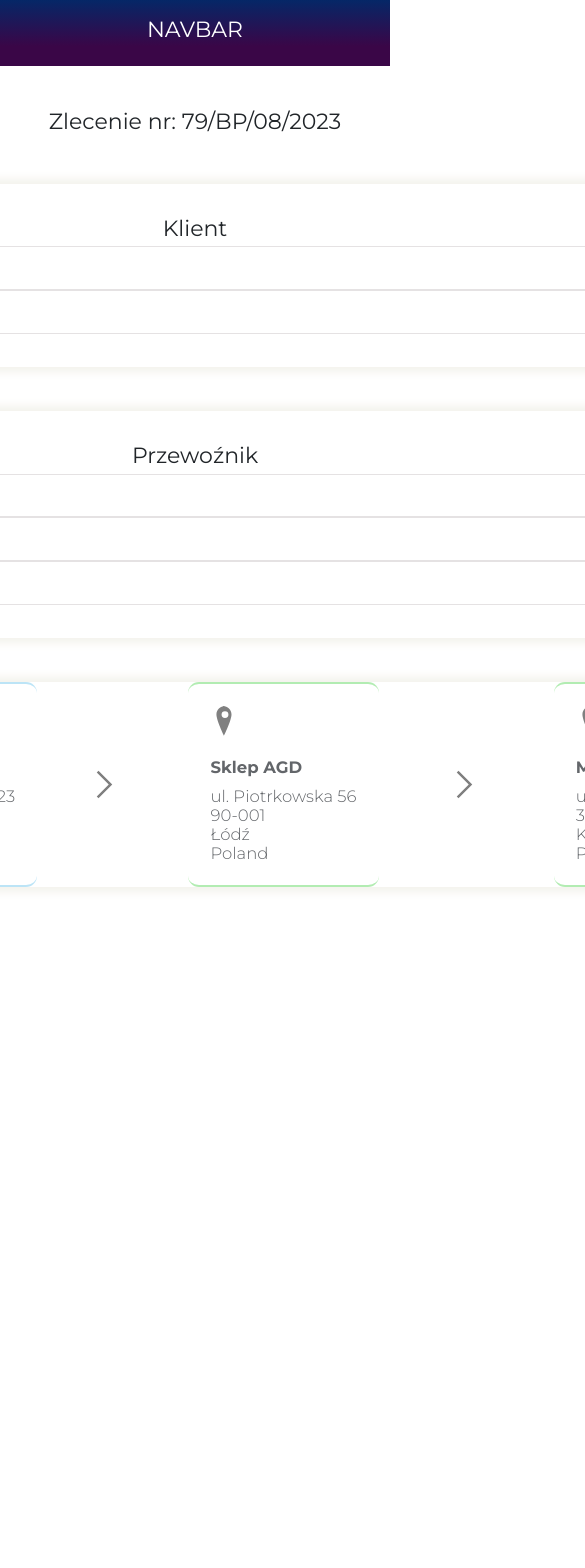
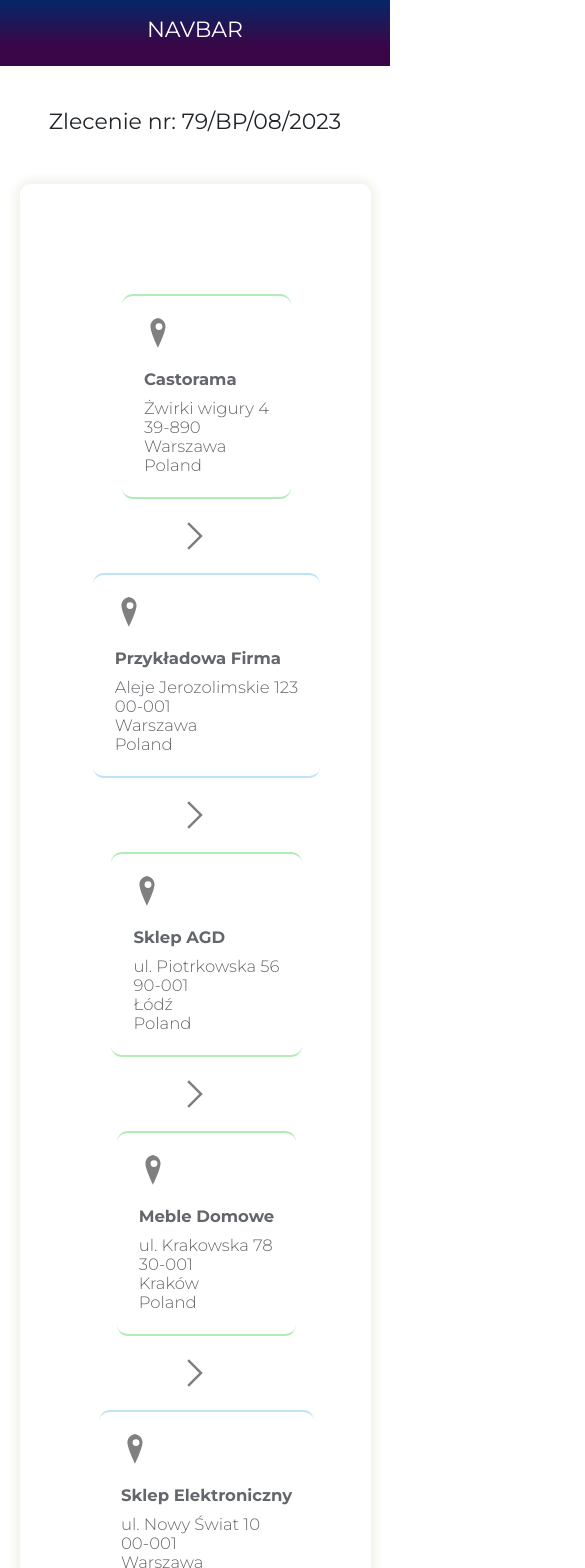
Before and after one commit to wiewiex/sped-app, a Next.js app: page / in a window 390 px wide. Shown: the top 1568 px of the page, 585 px wide, since content can reach past the window. Before the commit the page ends 931 px from the top, so only its background shows below. Built offline with nearby package versions, Linux system fonts and the light colour scheme.

Commit message:
responsive adresses

```diff
--- a/src/components/controllers/Home/Addresses/Addresses.tsx
+++ b/src/components/controllers/Home/Addresses/Addresses.tsx
@@ -1,7 +1,6 @@
 import {
   Container,
   ElementPositionWrapper,
-  ScrollbarContainer,
 } from '@/components/views/styledContainers';
 import Tile from '@/components/reusable/Tile';
 import { SmallText } from '@/components/views/styledTexts';
@@ -10,6 +9,7 @@
 import PlusOnQuarter from '../PlusOnQuarter';
 import { useAppContext } from '@/context/AppContext';
 import Item from './Item';
+import ScrollbarContainer from '@/components/reusable/ScrollbarContainer';
 
 const blue = '#89CFF090';
 const green = '#77DD7790';
@@ -21,11 +21,15 @@
       <ScrollbarContainer>
         <Container
           mobileWidth="100%"
-          mobileHeight="100%"
-          mobileAlignItems="stretch"
+          maxWidth="70vw"
+          flex={1}
+          alignItems="stretch"
           mobileFlexDirection="row"
-          mobileJustifyContent="flex-start"
+          mobileJustifyContent="space-around"
           style={{ overflowX: 'auto' }}
+          mobilePadding="8rem 2rem"
+          $mobileWrap
+          $wrap="nowrap"
         >
           {addresses.map((el, i) => (
             <Fragment key={i}>
@@ -50,7 +54,7 @@
           mobileFlexDirection="row"
           mobileJustifyContent="space-between"
         >
-          <Container mobileFlexDirection="row" mobileMargin="2rem 5rem">
+          <Container mobileFlexDirection="row" margin="0 5rem">
             <ColorLegend color={blue} text="rozładunek" />
             <ColorLegend color={green} text="załadunek" />
           </Container>
--- a/src/components/controllers/Home/Addresses/Item.tsx
+++ b/src/components/controllers/Home/Addresses/Item.tsx
@@ -25,7 +25,11 @@
   const { borderRadius } = useAppTheme();
   // const isEvenNumber = index % 2 === 0;
   return (
-    <Container mobileJustifyContent="center" mobileMinWidth="30rem">
+    <Container
+      mobileJustifyContent="center"
+      mobileMinWidth="30rem"
+      mobileMargin="2rem 0"
+    >
       <Container
         borderBottom={`2px solid ${isUnload ? blue : green}`}
         borderTop={`2px solid ${isUnload ? blue : green}`}
--- a/src/components/controllers/Home/Home.tsx
+++ b/src/components/controllers/Home/Home.tsx
@@ -11,7 +11,7 @@
       <Container mobilePadding="4rem 0" alignSelf="flex-start">
         <H3>Zlecenie nr: 79/BP/08/2023</H3>
       </Container>
-      <ClientAndCarrier />
+      {/* <ClientAndCarrier /> */}
       <Addresses />
       {/* <Details /> */}
       {/* <Container mobilePadding="2rem 0" mobileWidth="100%">
--- a/src/components/controllers/Home/PlusOnQuarter.tsx
+++ b/src/components/controllers/Home/PlusOnQuarter.tsx
@@ -5,13 +5,13 @@
   return (
     <PlusContainer>
       <Container
-        mobileWidth="7rem"
-        mobileHeight="7rem"
+        mobileWidth="8rem"
+        mobileHeight="8rem"
         backgroundGradient
         style={{ borderTopLeftRadius: '100%' }}
         mobileAlignItems="flex-end"
         mobileJustifyContent="flex-end"
-        mobilePadding="2rem"
+        mobilePadding="2.2rem"
         cursor="pointer"
       >
         <svg width="20" height="20" xmlns="http://www.w3.org/2000/svg">
--- a/src/components/controllers/Layout/Layout.tsx
+++ b/src/components/controllers/Layout/Layout.tsx
@@ -19,7 +19,7 @@
         <Container width="20%" backgroundColor="red">
           {!isMobile && <Sidebar />}
         </Container>
-        <Container flex={1}>
+        <Container flex={1} mobileWidth="100%" width="auto">
           <Main />
         </Container>
       </Container>
--- /dev/null
+++ b/src/components/reusable/ScrollbarContainer.tsx
@@ -0,0 +1,25 @@
+import styled from 'styled-components';
+
+const ScrollbarContainer = styled.div`
+  display: flex;
+  flex-direction: column;
+  width: 100%;
+  flex: 1;
+  z-index: 1;
+
+  > div::-webkit-scrollbar {
+    width: 2rem;
+    height: 1rem;
+  }
+
+  > div::-webkit-scrollbar-track {
+  }
+
+  > div::-webkit-scrollbar-thumb {
+    background-color: white;
+    border-radius: 10px;
+    background-image: ${(props) => props.theme.backgroundGradient};
+  }
+`;
+
+export default ScrollbarContainer;
--- a/src/components/views/styledContainers.tsx
+++ b/src/components/views/styledContainers.tsx
@@ -26,7 +26,8 @@
     mobileJustifyContent?: string;
     mobileAlignItems?: string;
     mobileFlexDirection?: string;
-    $wrap?: boolean;
+    $mobileWrap?: boolean;
+    $wrap?: 'wrap' | 'nowrap';
     mobileAlignSelf?: string;
     alignSelf?: string;
     flex?: number;
@@ -66,7 +67,7 @@
     ${props.mobileMinHeight && `min-height: ${props.mobileMinHeight};`}
     ${props.mobilePadding && `padding: ${props.mobilePadding};`}
     ${props.mobileMargin && `margin: ${props.mobileMargin};`}
-    ${props.$wrap && 'flex-wrap: wrap;'}
+    ${props.$mobileWrap && 'flex-wrap: wrap;'}
     ${props.flex && `flex: ${props.flex};`}
     ${props.opacity && `opacity: ${props.opacity};`}
     ${props.border && `border: ${props.border};`}
@@ -108,6 +109,7 @@
       `justify-content: ${props.justifyContent};`}
       ${props.alignItems && `align-items: ${props.alignItems};`}
       ${props.flexDirection && `flex-direction: ${props.flexDirection};`}
+      ${props.$wrap && `flex-wrap: ${props.$wrap};`}
     }
   `
 );
@@ -156,23 +158,3 @@
   backdrop-filter: blur(6.4px);
   -webkit-backdrop-filter: blur(8.4px);
 `;
-
-export const ScrollbarContainer = styled.div`
-  width: 100%;
-  flex: 1;
-  z-index: 1;
-
-  > div::-webkit-scrollbar {
-    width: 2rem;
-    height: 1rem;
-  }
-
-  > div::-webkit-scrollbar-track {
-  }
-
-  > div::-webkit-scrollbar-thumb {
-    background-color: white;
-    border-radius: 10px;
-    background-image: ${(props) => props.theme.backgroundGradient};
-  }
-`;
```
